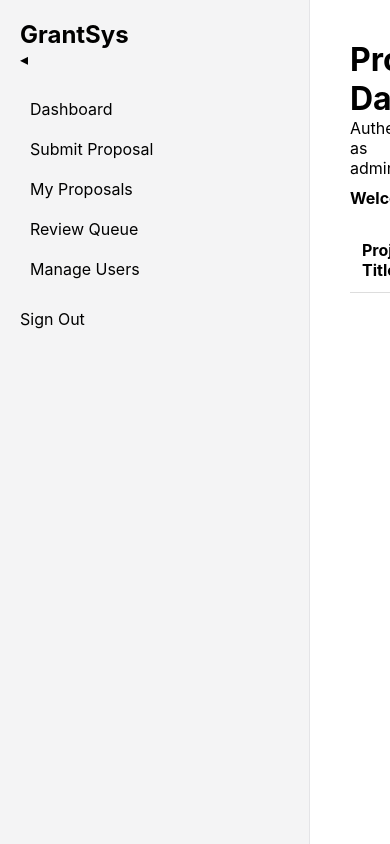
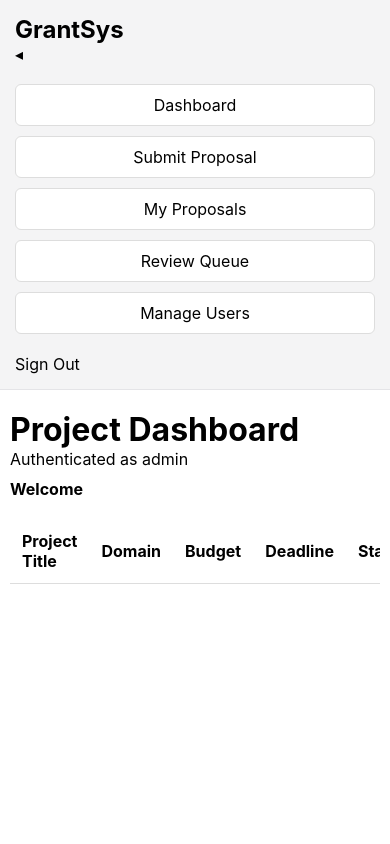
Before and after one commit to Anish5261236/GrantSys, a website: page public/dashboard.html in a window 390 px wide. Drawn offline with nearby package versions, Linux system fonts and the light colour scheme; sample sign-in values are in the browser's storage; a web font is replaced by a local one.

Commit message:
updated html

```diff
--- a/public/dashboard.html
+++ b/public/dashboard.html
@@ -17,6 +17,52 @@
         .stat-card { border-radius: 24px; }
         table { width: 100%; border-collapse: collapse; margin-top: 20px; }
         th, td { text-align: left; padding: 12px; border-bottom: 1px solid #ddd; }
+
+        /* -----------------------------------------
+   MOBILE RESPONSIVENESS
+----------------------------------------- */
+
+/* Make the table horizontally scrollable so it doesn't break the page */
+#view-dashboard {
+    overflow-x: auto;
+}
+
+@media (max-width: 768px) {
+    /* Stack the sidebar and main content vertically */
+    body {
+        flex-direction: column;
+        height: auto;
+    }
+
+    /* Make sidebar take full width on mobile */
+    nav {
+        width: 100%;
+        border-right: none;
+        border-bottom: 1px solid #e4e4e7;
+        padding: 15px;
+        box-sizing: border-box;
+    }
+
+    /* Turn the vertical sidebar menu into a horizontal row of buttons */
+    nav ul {
+        display: flex;
+        flex-wrap: wrap;
+        gap: 10px;
+    }
+
+    nav li {
+        flex: 1 1 calc(50% - 10px); /* 2 buttons per row */
+        text-align: center;
+        background: #fff;
+        border: 1px solid #ddd;
+        border-radius: 6px;
+    }
+
+    /* Reduce padding on the main content area */
+    main {
+        padding: 20px 10px;
+    }
+}
     </style>
     <script>
         if(localStorage.getItem("theme") === "dark") {
```
